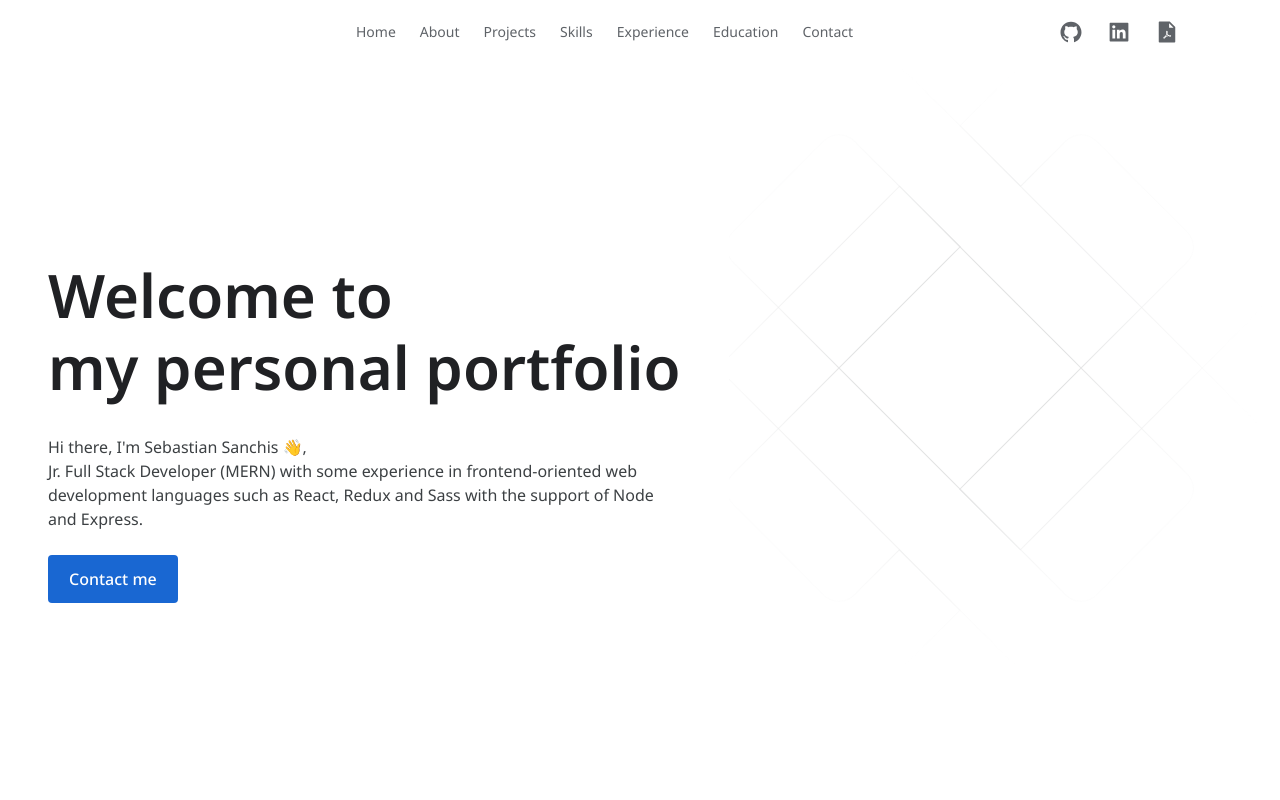
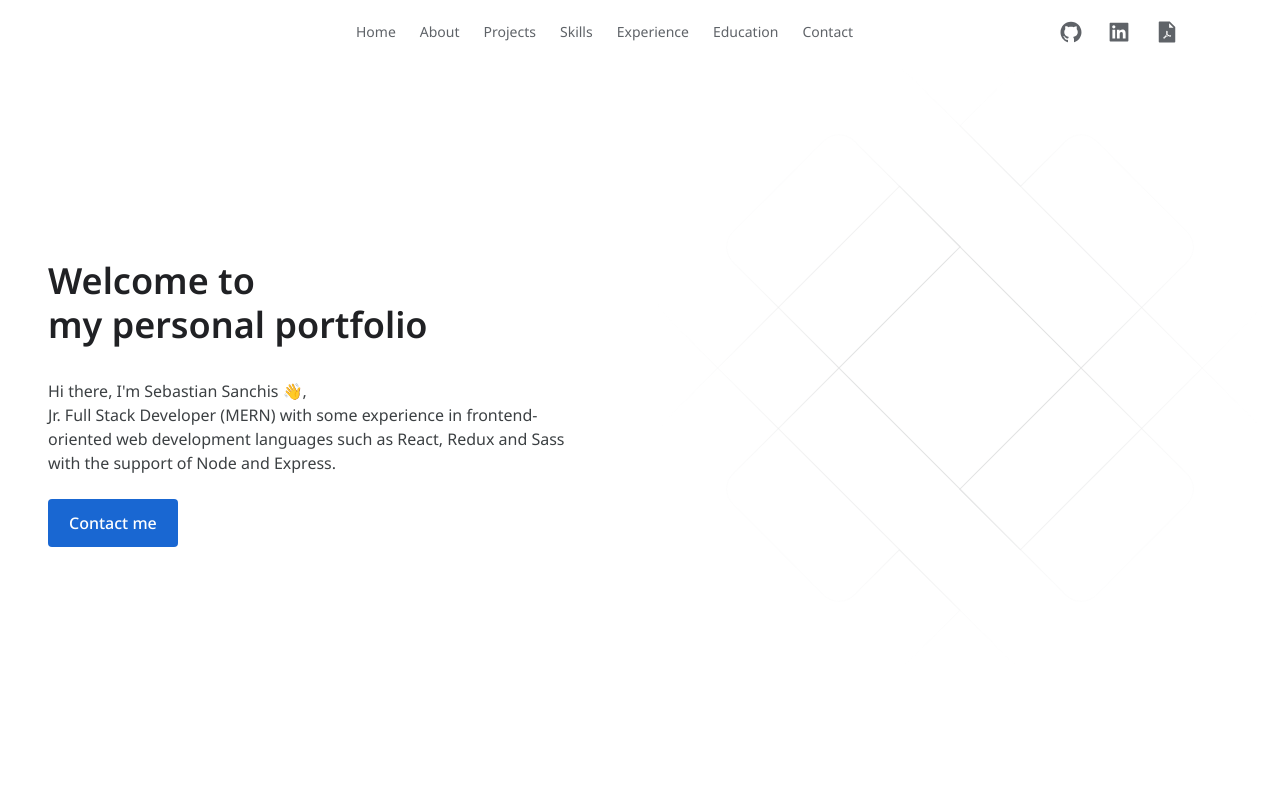
Before and after one commit to seba-sanchis/portfolio-v1, a Next.js app: page / in a window 1280 px wide. Shown: the top 800 px of the page. Built offline with nearby package versions, Linux system fonts and the light colour scheme.

Commit message:
expanded education module

```diff
--- a/src/components/BackgroundAnimation/BackgroundAnimation.js
+++ b/src/components/BackgroundAnimation/BackgroundAnimation.js
@@ -1,4 +1,4 @@
-import React from 'react';
+import React from "react";
 import { Background } from "./BackgroundAnimationStyles";
 
 const BackgroundAnimation = () => (
--- a/src/components/BackgroundAnimation/BackgroundAnimationStyles.js
+++ b/src/components/BackgroundAnimation/BackgroundAnimationStyles.js
@@ -3,11 +3,11 @@ import styled from "styled-components";
 export const Background = styled.div`
   display: flex;
 
+  @media ${(props) => props.theme.breakpoints.tablet} {
+    display: none;
+  }
+
   @media ${(props) => props.theme.breakpoints.mobile} {
     display: none;
   }
-
-  @media ${(props) => props.theme.breakpoints.tablet} {
-    display: none;
-  }
 `;
--- a/src/components/Education/Education.js
+++ b/src/components/Education/Education.js
@@ -13,6 +13,7 @@ import {
   EducationInfo,
   EducationTitle,
   EducationSubtitle,
+  EducationExpand,
   EducationDisplay,
   EducationInstitution,
   EducationText,
@@ -93,12 +94,13 @@ const Education = () => {
       <EducationContainer>
         <EducationTabList role="tablist">
           {education.map((item, index) => (
+            <>
               <EducationTab
                 index={index}
+                onClick={handleSelect}
                 id={`education__item-${index}`}
                 role="tab"
                 aria-selected="false"
-              onClick={handleSelect}
                 key={index}
               >
                 <EducationTrack selected={index === selected}></EducationTrack>
@@ -108,10 +110,33 @@ const Education = () => {
                   </EducationTitle>
                   <EducationSubtitle>
                     {item.school}
-                  {`(${item.startDate} - ${item.endDate})`}
+                    {` (${item.startDate} - ${item.endDate})`}
                   </EducationSubtitle>
                 </EducationInfo>
               </EducationTab>
+              <EducationExpand selected={index === selected}>
+                <EducationInstitution>
+                  <EducationText>
+                    <EducationSchool>{item.school}</EducationSchool>
+                    <EducationDescription>
+                      {item.description}
+                    </EducationDescription>
+                  </EducationText>
+                  <EducationBtn data-value={item.link} onClick={handleCopy}>
+                    <IoShareSocialSharp />
+                  </EducationBtn>
+                </EducationInstitution>
+                <EducationImage src={item.image} key={index} />
+                <EducationDetails>
+                  <EducationStudy>{item.study}</EducationStudy>
+                  {item.skill?.map((item, index) => (
+                    <EducationSummary index={index} key={index}>
+                      {item}
+                    </EducationSummary>
+                  ))}
+                </EducationDetails>
+              </EducationExpand>
+            </>
           ))}
         </EducationTabList>
         {education.map((item, index) => (
@@ -136,7 +161,9 @@ const Education = () => {
             <EducationDetails>
               <EducationStudy>{item.study}</EducationStudy>
               {item.skill?.map((item, index) => (
-                <EducationSummary index={index} key={index}>{item}</EducationSummary>
+                <EducationSummary index={index} key={index}>
+                  {item}
+                </EducationSummary>
               ))}
             </EducationDetails>
           </EducationDisplay>
--- a/src/components/Education/EducationStyles.js
+++ b/src/components/Education/EducationStyles.js
@@ -66,22 +66,34 @@ export const EducationSubtitle = styled.p`
   line-height: 24px;
 `;
 
+export const EducationExpand = styled.div`
+  display: none;
+  flex-wrap: wrap;
+  width: 415px;
+  padding-left: 24px;
+  margin-left: 10px;
+
+  @media ${(props) => props.theme.breakpoints.tablet} {
+    display: ${(props) => (props.selected ? "flex" : "none")};
+    max-width: 415px;
+    width: 100%;
+  }
+
+  @media ${(props) => props.theme.breakpoints.mobile} {
+    max-width: 315px;
+  }
+`;
+
 export const EducationDisplay = styled.div`
   display: ${(props) => (props.selected ? "flex" : "none")};
   flex-wrap: wrap;
   border: 1px solid #dadce0;
   border-radius: 8px;
-  /* width: 366px; */
   width: 415px;
-  /* height: 160px; */
   height: 100%;
   margin-left: 36px;
 
   @media ${(props) => props.theme.breakpoints.tablet} {
-    display: none;
-  }
-
-  @media ${(props) => props.theme.breakpoints.mobile} {
     display: none;
   }
 `;
@@ -105,6 +117,11 @@ export const EducationInstitution = styled.div`
       opacity: 1;
     }
   }
+
+  @media ${(props) => props.theme.breakpoints.tablet} {
+    padding: 12px 15px 12px 0;
+    width: calc(100% - 100px);
+  }
 `;
 
 export const EducationText = styled.div`
@@ -118,12 +135,18 @@ export const EducationSchool = styled.div`
   font-weight: 400;
   line-height: 1.2;
   color: #202124;
+
+  @media ${(props) => props.theme.breakpoints.tablet} {
+    font-size: 18px;
+    line-height: 26px;
+    font-weight: 500;
+  }
 `;
 
 export const EducationDescription = styled.div`
   font-size: 14px;
-  font-size: 400;
-  line-height: 1.58;
+  font-weight: 400;
+  line-height: 24px;
   color: #70757a;
 `;
 
@@ -185,6 +208,11 @@ export const EducationImage = styled.img`
   height: 140px;
   animation: fadeIn 1.5s;
   margin: 5px;
+
+  @media ${(props) => props.theme.breakpoints.tablet} {
+    width: 90px;
+    height: 90px;
+  }
 `;
 
 export const EducationDetails = styled.ul`
@@ -193,7 +221,10 @@ export const EducationDetails = styled.ul`
   border-top: 1px solid #dadce0;
   padding: 13px 15px 16px 15px;
   width: 100%;
-  height: 100%;
+
+  @media ${(props) => props.theme.breakpoints.tablet} {
+    padding: 13px 15px 16px 0;
+  }
 `;
 
 export const EducationStudy = styled.span`
--- a/src/constants/constants.js
+++ b/src/constants/constants.js
@@ -140,7 +140,7 @@ export const education = [
     image: "/images/education_digital-house.jpg",
     link: "https://g.co/kgs/cZRwaL",
     skill: [
-      "OOP with JavaScript and TypeScript",
+      "OOP with JavaScript and TypeScript.",
       "Pillars of OOP: Encapsulation, Inheritance, Polymorphism, Abstraction.",
       "Interfaces",
     ],
--- a/src/layout/LayoutStyles.js
+++ b/src/layout/LayoutStyles.js
@@ -1,4 +1,4 @@
-import styled from 'styled-components';
+import styled from "styled-components";
 
 export const Container = styled.div`
   display: flex;
@@ -10,4 +10,5 @@ margin: auto;
 
 export const Main = styled.main`
   max-width: 1280px;
+  width: 100%;
 `;
--- a/src/styles/GlobalComponents/index.js
+++ b/src/styles/GlobalComponents/index.js
@@ -7,41 +7,42 @@ export const Section = styled.section`
   margin: 48px auto;
   position: relative;
   overflow: hidden;
-  grid-template-columns: 1fr 1fr;
   background-color: #fff;
   align-items: ${(props) => (props.center ? "center" : null)};
+  grid-template-columns: 1fr 1fr;
 
   @media ${(props) => props.theme.breakpoints.tablet} {
     padding: ${(props) => (props.main ? null : "100px 48px 0")};
+    grid-template-columns: none;
   }
 
   @media ${(props) => props.theme.breakpoints.mobile} {
     padding: ${(props) => (props.main ? null : "85px 16px 0")};
+    grid-template-columns: none;
     width: calc(100vw - 32px);
   }
 `;
 
 export const SectionTitle = styled.h2`
   font-weight: ${(props) => (props.main ? "600" : "400")};
-  font-size: ${(props) => (props.main ? "60px" : "36px")};
-  line-height: ${(props) => (props.main ? "72px" : "44px")};
+  font-size: 36px;
+  line-height: 44px;
   width: max-content;
   margin-bottom: 16px;
   padding: ${(props) => (props.main ? "48px 0 16px" : "0")};
   color: #202124;
+  width: 100%;
 
   @media ${(props) => props.theme.breakpoints.tablet} {
-    font-size: ${(props) => (props.main ? "48px" : "32px")};
-    line-height: ${(props) => (props.main ? "56px" : "40px")};
+    font-size: 36px;
+    line-height: 44px;
     margin-bottom: 12px;
     padding: ${(props) => (props.main ? "40px 0 12px" : "0")};
   }
 
   @media ${(props) => props.theme.breakpoints.mobile} {
-    font-size: 32px;
-    /* line-height: 40px; */
-    font-size: ${(props) => (props.main ? "36px" : "24px")};
-    line-height: ${(props) => (props.main ? "44px" : "32px")};
+    font-size: 24px;
+    line-height: 32px;
     margin-bottom: 8px;
     padding: ${(props) => (props.main ? "16px 0 8px" : "0")};
   }
```
Lines whose indentation alone changed are shown as unchanged.
